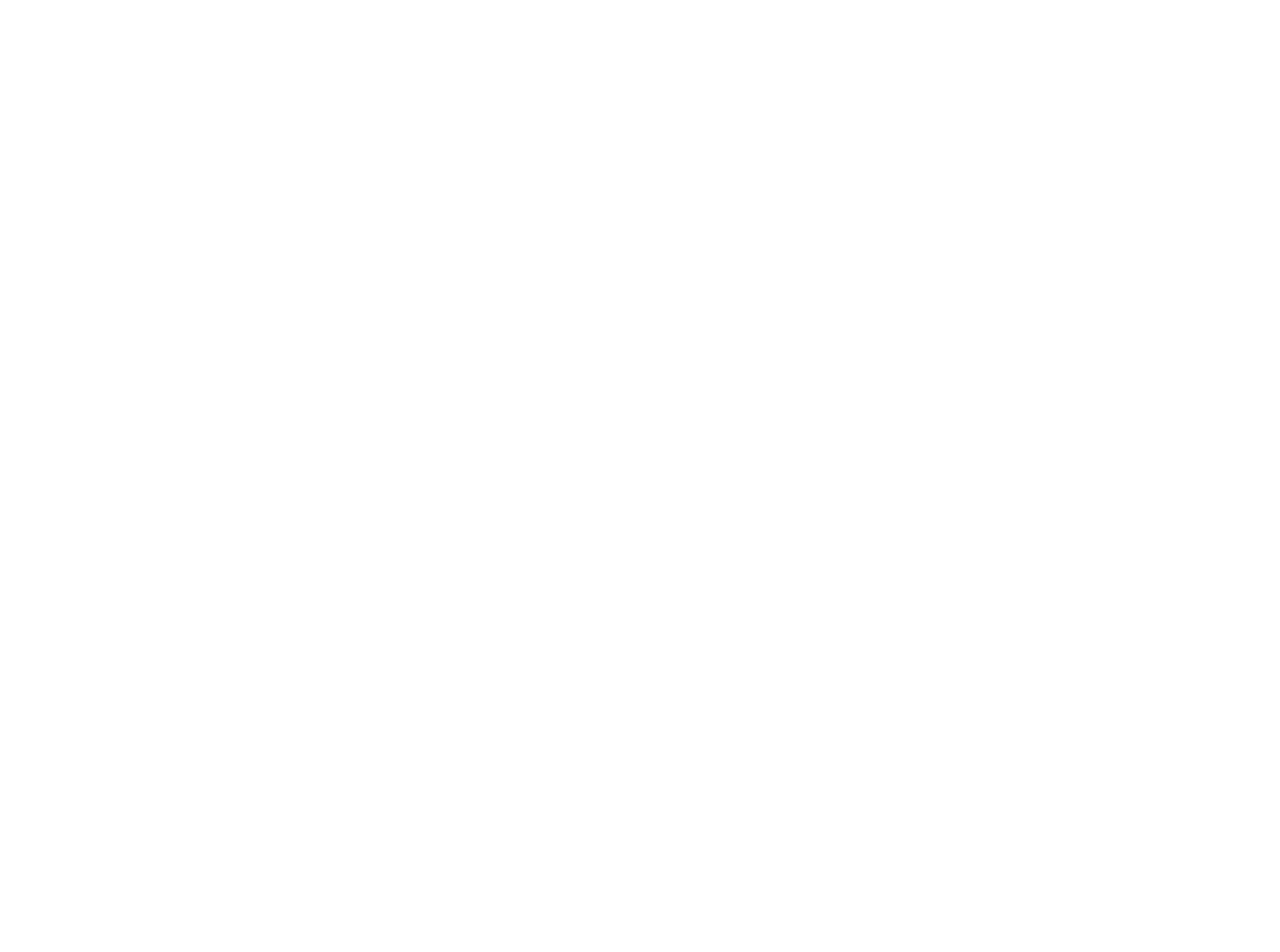
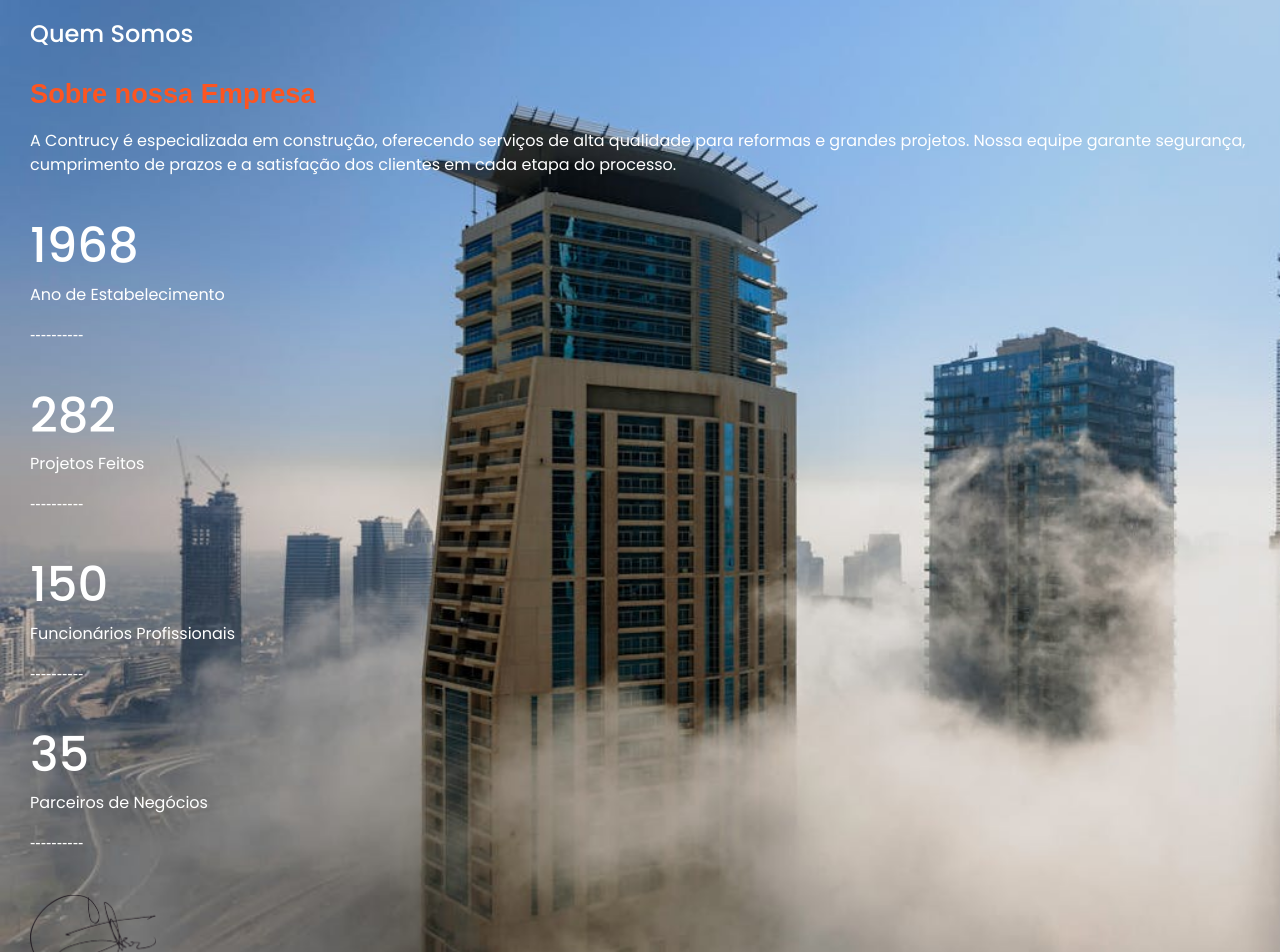
Before and after one commit to neon-ventura/Construcy, a React (Vite) app: page / in a window 1280 px wide. Shown: the part 3040-3992 px from the top of the page. Before the commit the page ends 3026 px from the top, so only its background shows below. Built offline with nearby package versions, Linux system fonts and the light colour scheme.

Commit message:
section About

```diff
--- a/src/components/Home.jsx
+++ b/src/components/Home.jsx
@@ -3,6 +3,7 @@
 import ReadMore from "./saiba-mais/ReadMore"
 import ServicesDetails from "./serviços-detalhe/ServicesDetails"
 import '../App.css'
+import About from "./about/About"
 
 const Home = () => {
     return (
@@ -12,6 +13,7 @@
                 <Header />
                 <ReadMore />
                 <ServicesDetails />
+                <About />
             </body>
         </>
     )
--- /dev/null
+++ b/src/components/about/About.jsx
@@ -0,0 +1,43 @@
+import styles from './About.module.css'
+
+const About = () => {
+    return(
+        <>
+            <div className={styles.content}>
+                <div className={styles.about_text}>
+                    <p className={styles.about_p1}>Quem Somos</p>
+                    <h3 className={styles.about_h3}>Sobre nossa Empresa</h3>
+                    <p className={styles.about_p2}>A Contrucy é especializada em construção, oferecendo serviços de alta qualidade para reformas e grandes projetos. Nossa equipe garante segurança, cumprimento de prazos e a satisfação dos clientes em cada etapa do processo.</p>
+                </div>
+                <div className={styles.data}>
+                    <div className={styles.data_text}>
+                        <h3 className={styles.h3}>1968</h3>
+                        <p className={styles.data_p}>Ano de Estabelecimento</p>
+                        <p className={styles.line}>----------</p>
+                    </div>
+                    <div className={styles.data_text}>
+                        <h3 className={styles.h3}>282</h3>
+                        <p className={styles.data_p}>Projetos Feitos</p>
+                        <p className={styles.line}>----------</p>
+                    </div>
+                    <div className={styles.data_text}>
+                        <h3 className={styles.h3}>150</h3>
+                        <p className={styles.data_p}>Funcionários Profissionais</p>
+                        <p className={styles.line}>----------</p>
+                    </div>
+                    <div className={styles.data_text}>
+                        <h3 className={styles.h3}>35</h3>
+                        <p className={styles.data_p}>Parceiros de Negócios</p>
+                        <p className={styles.line}>----------</p>
+                    </div>
+                </div>
+                <div className={styles.signature_section}>
+                    <img className={styles.signature_img} src="/data-images/assinatura.png" alt="" />
+                    <p className={styles.signature}>Gabriel Oliveira</p>
+                </div>
+            </div>
+        </>
+    )
+}
+
+export default About
--- /dev/null
+++ b/src/components/about/About.module.css
@@ -0,0 +1,58 @@
+.content {
+    background-image: url('/data-images/about-body.jpg');
+    background-position: left;
+    background-size: cover;
+    padding: 30px;
+}
+
+.about_text {
+    margin-bottom: 40px;
+}
+
+.about_p1 {
+    color: white;
+    font-family: 'Poppins' , sans-serif;
+    font-weight: 500;
+    font-size: 1.5em;
+}
+
+.about_p2 {
+    color: white;
+    font-family: 'Poppins', sans-serif;
+}
+
+.about_h3 {
+    color: #FD5521;
+    font-weight: bold;
+    font-size: 1.7em;
+    padding: 10px 0px;
+}
+
+.h3 {
+    font-family: 'Poppins';
+    color: white;
+    font-size: 3em;
+}
+
+.data_text {
+    margin-bottom: 40px;
+}
+
+.data_p {
+    color: white;
+    font-family: 'Poppins', sans-serif;
+}
+
+.line {
+    color: white;
+}
+
+.signature_img {
+    height: 80px;
+}
+
+.signature {
+    color: white;
+    margin-top: 5px;
+    font-weight: 14em;
+}
```
Also changed, not shown: public/data-images/about-body.jpg (added), public/data-images/assinatura.png (added).
